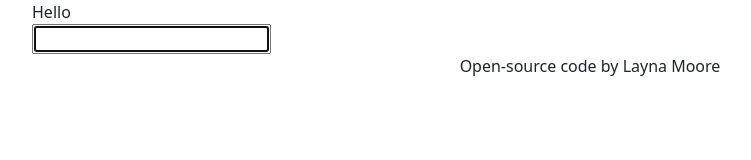
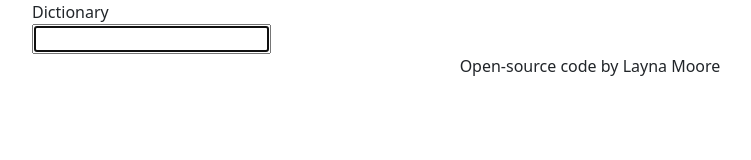
Before and after one commit to Winx1718/dictionary-project, a React (Create React App) app: page / in a window 1280 px wide. Shown: the top 160 px of the page, without its empty margins (50-801 px from the left). Built offline with nearby package versions, Linux system fonts and the light colour scheme.

Commit message:
connected to dictionary api

```diff
--- a/package.json
+++ b/package.json
@@ -6,6 +6,7 @@
     "@testing-library/jest-dom": "^5.16.4",
     "@testing-library/react": "^13.3.0",
     "@testing-library/user-event": "^13.5.0",
+    "axios": "^0.27.2",
     "react": "^18.2.0",
     "react-dom": "^18.2.0",
     "react-scripts": "5.0.1",
--- a/public/index.html
+++ b/public/index.html
@@ -2,7 +2,6 @@
 <html lang="en">
   <head>
     <meta charset="utf-8" />
-    <link rel="icon" href="%PUBLIC_URL%/favicon.ico" />
     <meta name="viewport" content="width=device-width, initial-scale=1" />
     <meta name="theme-color" content="#000000" />
 
@@ -29,17 +28,6 @@
     <title>Dictionary App</title>
   </head>
   <body>
-    <noscript>You need to enable JavaScript to run this app.</noscript>
     <div id="root"></div>
-    <!--
-      This HTML file is a template.
-      If you open it directly in the browser, you will see an empty page.
-
-      You can add webfonts, meta tags, or analytics to this file.
-      The build step will place the bundled scripts into the <body> tag.
-
-      To begin the development, run `npm start` or `yarn start`.
-      To create a production bundle, use `npm run build` or `yarn build`.
-    -->
   </body>
 </html>
--- a/src/App.js
+++ b/src/App.js
@@ -5,7 +5,7 @@ export default function App() {
   return (
     <div className="App">
       <div className="container">
-        <header className="App-header">Hello</header>
+        <header className="App-header">Dictionary</header>
         <Search />
         <footer className="text-center">Open-source code by Layna Moore</footer>
       </div>
--- a/src/Search.js
+++ b/src/Search.js
@@ -1,11 +1,17 @@
 import React, { useState } from "react";
 import "./Search.css";
+import axios from "axios";
 
 export default function Search() {
   let [keyWord, setKeyWord] = useState("");
+  function handleResponse(response) {
+    console.log(response.data[0]);
+  }
   function locate(event) {
     event.preventDefault();
-    alert(`searching ${keyWord}`);
+
+    let apiUrl = `https://api.dictionaryapi.dev/api/v2/entries/en_US/${keyWord}`;
+    axios.get(apiUrl).then(handleResponse);
   }
   function handleChange(event) {
     setKeyWord(event.target.value);
```
Also changed, not shown: 1 other file (tests, documents, lock files or other folders).
